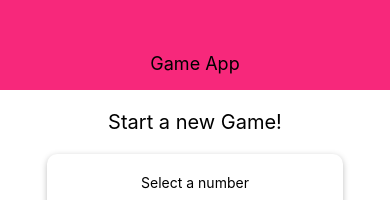
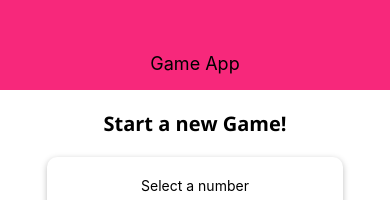
Before and after one commit to richill/rn_game_app, a React Native app: screen / in a window 390 px wide. Shown: the top 200 px of the page. Built offline with nearby package versions, Linux system fonts and the light colour scheme.

Commit message:
Remove commented out comments and set title to bold

```diff
--- a/App.js
+++ b/App.js
@@ -1,39 +1,15 @@
 import React, { useState } from 'react';
 import { StyleSheet, Text, View } from 'react-native';
-
-// import { AppLoading } from 'expo-app-loading';
-// import * as Font from 'expo-font';
-
-import AppLoading from 'expo-app-loading';
+import { AppLoading } from 'expo-app-loading';
 import { useFonts } from 'expo-font';
 import Header from './components/Header';
 import StartGameScreen from './screens/StartGameScreen';
 import GameScreen from './screens/GameScreen';
 import GameOverScreen from './screens/GameOverScreen';
 
-// const [fetchFonts] = () => {
-//   Font.loadAsync({
-//     'open-sans': require('./assets/Fonts/OpenSans-Regular.ttf'),
-//     'open-sans-bold': require('./assets/Fonts/OpenSans-Bold.ttf'),
-//   });
-// };
-// added outside of the functional components
-// because this function does not need to be recreated for every component re-render cycle
-
 export default function App() {
   const [userNumber, setUserNumber] = useState();
   const [guessRounds, setGuessRounds] = useState(0);
-  // const [dataLoaded, setDataLoaded] = useState(false);
-
-  // if (!dataLoaded) {
-  //   return (
-  //     <AppLoading
-  //       startAsync={fetchFonts}
-  //       onFinish={() => setDataLoaded(true)}
-  //     />
-  //   );
-  // }
-  // This function will be excuted when the fetchFonts is done
 
   const configureNewGameHandler = () => {
     setGuessRounds(0);
@@ -57,13 +33,15 @@ export default function App() {
   }
 
   let [fontsLoaded] = useFonts({
-    "open-sans": require('./assets/Fonts/OpenSans-Regular.ttf'),
-    "open-sans-bold": require('./assets/Fonts/OpenSans-Bold.ttf'),
+    'open-sans': require('./assets/Fonts/OpenSans-Regular.ttf'),
+    'open-sans-bold': require('./assets/Fonts/OpenSans-Bold.ttf'),
   });
 
 
   if (!fontsLoaded) {
-    return <AppLoading />;
+    return (
+      <AppLoading onError={(err) => console.log(err)}/>
+    );
   } else {
     return (
       <View style={styles.screen}>
--- a/screens/StartGameScreen.js
+++ b/screens/StartGameScreen.js
@@ -101,7 +101,8 @@ const styles = StyleSheet.create({
   },
   title: {
     fontSize: 20,
-    marginVertical: 10
+    marginVertical: 10,
+    fontFamily: 'open-sans-bold'
   },
   InputConatiner: {
     width: 300,
```
